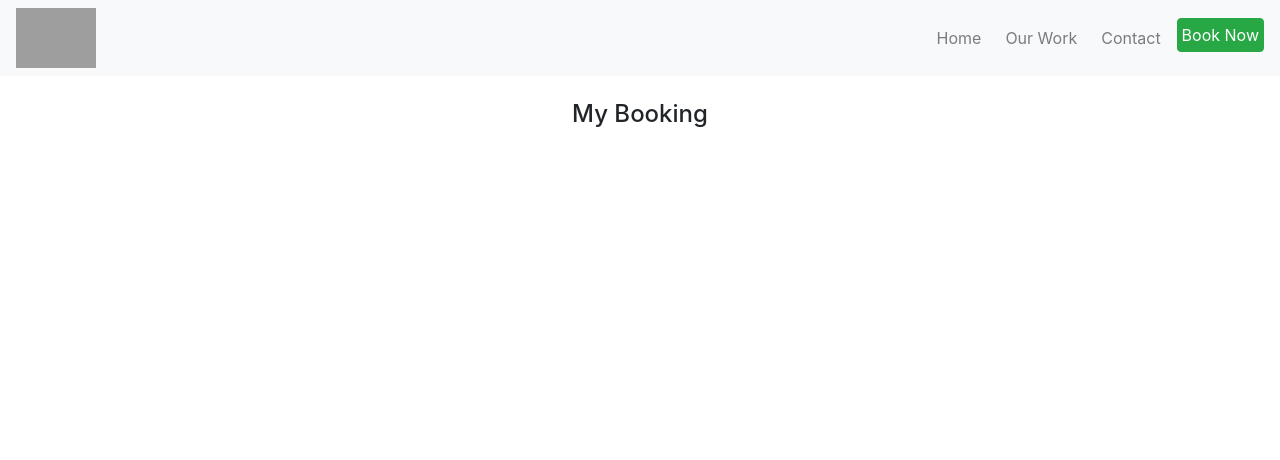
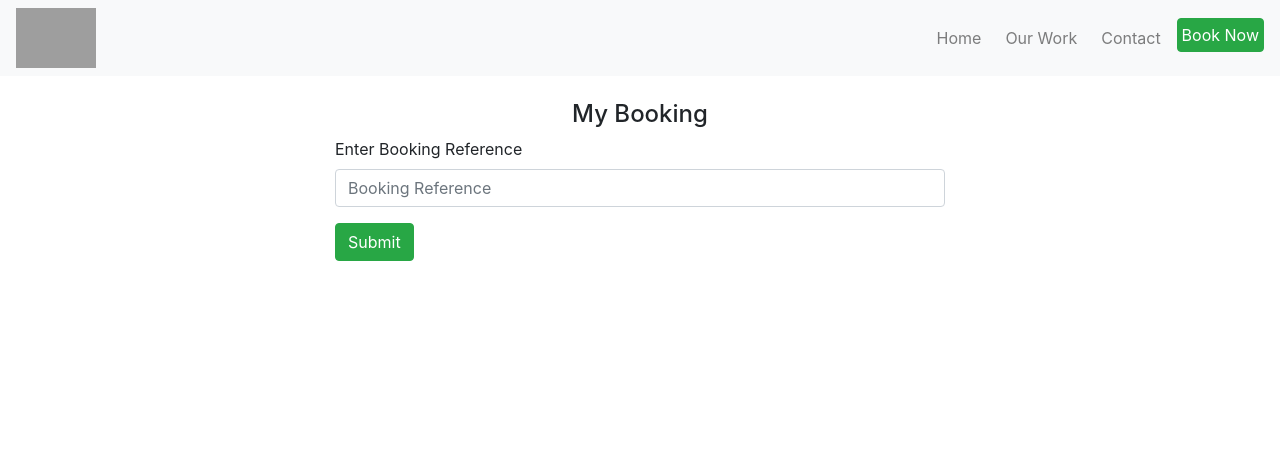
Before and after one commit to Code-Institute-Submissions/JamieT966-project-portfolio-4_SepResub, a Django app: page /booking/my-booking/ in a window 1280 px wide. Shown: the top 460 px of the page. Run offline with Django 3.2, Linux system fonts and the light colour scheme; grey boxes are pictures that could not be loaded.

Commit message:
Added way to search by booking reference for booking and added edit and delete buttons

```diff
--- a/booking/views.py
+++ b/booking/views.py
@@ -26,4 +26,23 @@ def BookingForm(request):
 
 
 def MyBooking(request):
-    return render(request, 'my_booking.html')
+    if 'book_ref' in request.GET:
+        book_ref = request.GET['book_ref']
+        reference_match = Booking.objects.filter(booking_id__icontains = book_ref)
+        return render(request, 'my_booking.html', {'reference_match':reference_match})
+    else:
+        reference_match = Booking.objects.all()
+        return render(request, 'my_booking.html')
+
+
+def home(request):
+    if 'q' in request.GET:
+        q=request.GET['q']
+        posts=Post.objects.filter(title__icontains=q)
+    else:
+        posts=Post.objects.all()
+    # Pagintion
+    paginator=Paginator(posts,2)
+    page_number=request.GET.get('page')
+    posts_obj=paginator.get_page(page_number)
+    return render(request,'home.html',{'posts':posts_obj})
--- a/templates/my_booking.html
+++ b/templates/my_booking.html
@@ -6,4 +6,33 @@
         <h4>My Booking</h4>
     </div>
 </div>
+
+<form class="col-6 contact-form">
+    {% csrf_token %}
+    <div class="form-group">
+        <label for="exampleInputEmail1">Enter Booking Reference</label>
+        <input name="book_ref" type="text" class="form-control" placeholder="Booking Reference" aria-describedby="" required>
+    </div>
+    <button type="submit" class="btn btn-success">Submit</button>
+</form>
+
+{% for reference_match in reference_match %}
+
+<div class="container-fluid text-center pt-4">
+    <div>
+        <p>{{ reference_match.name }}</p>
+        <p>{{ reference_match.email }}</p>
+        <p>{{ reference_match.date_choice }}</p>
+        <p>{{ reference_match.time_choice }}</p>
+    </div>
+</div>
+
+<div class="container-fluid text-center">
+    <div class="btn-group" role="group" aria-label="Edit and delete buttons for bookings">
+        <button type="button" class="btn btn-info">Edit</button>
+        <div class="p-2"></div>
+        <button type="button" class="btn btn-danger pl-2">Delete</button>
+    </div>
+</div>
+{% endfor %}
 {% endblock %}
```
